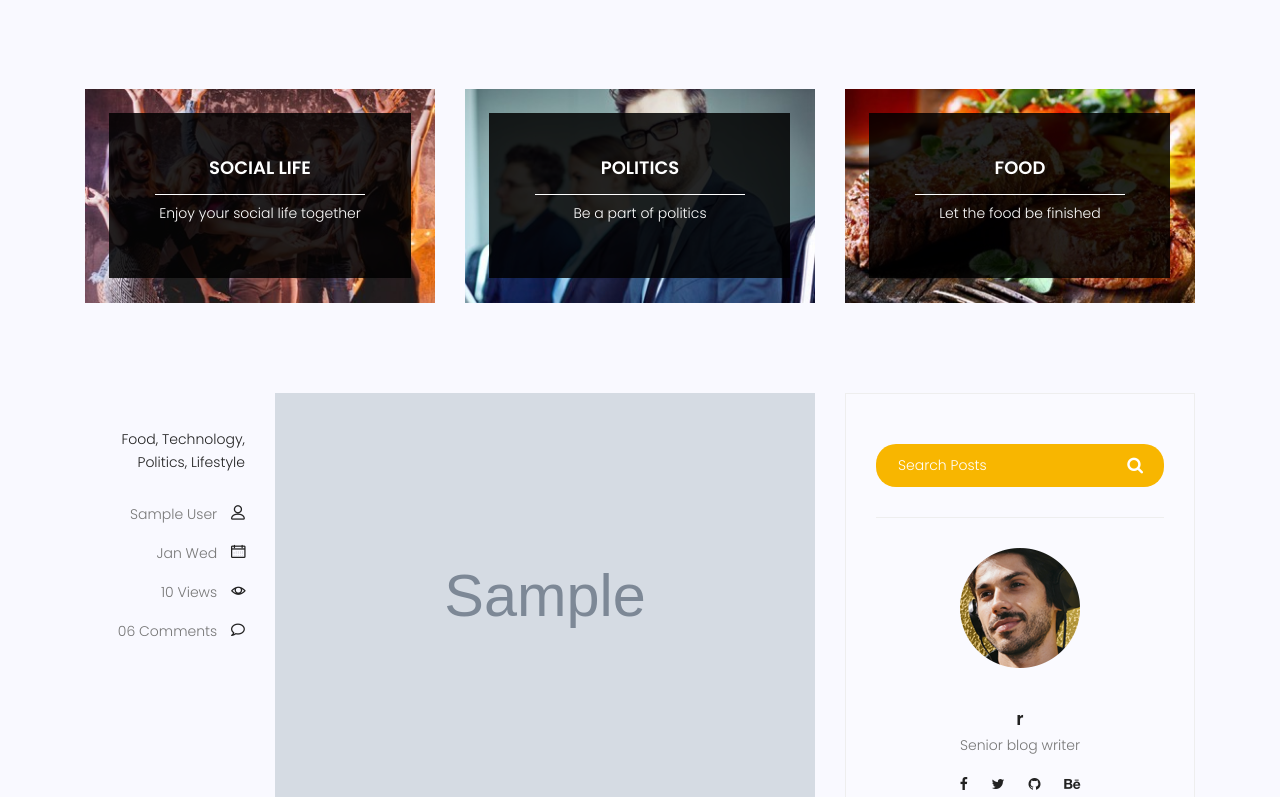
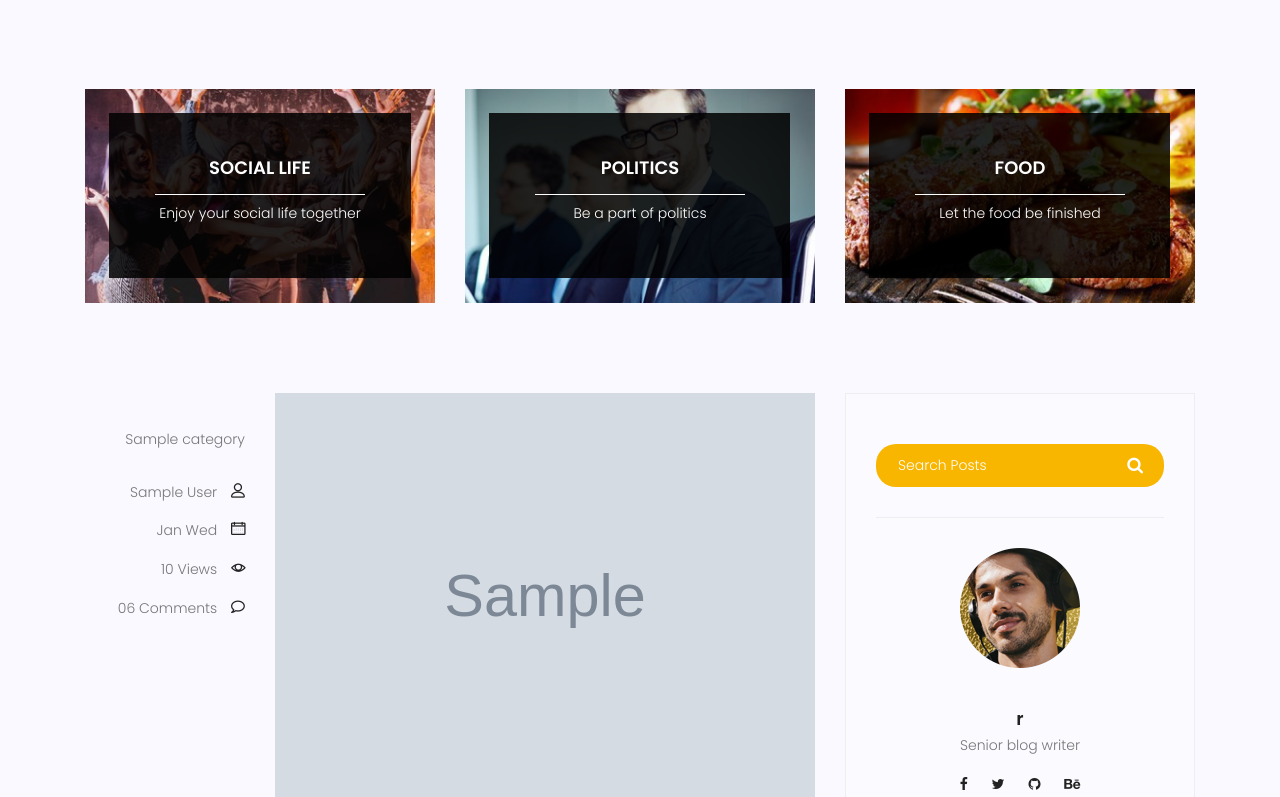
Before and after one commit to farzamasadian/django-mysite1, a Django app: page /blog/ in a window 1280 px wide. Shown: the part 689-1486 px from the top of the page. Run offline with Django 3.2, Linux system fonts and the light colour scheme; tables that the repository leaves empty hold one stand-in row (values such as "Sample post"); grey boxes marked "Sample" are stand-in pictures; some libraries are stand-ins or nearby versions.

Commit message:
category is added.

```diff
--- a/blog/admin.py
+++ b/blog/admin.py
@@ -1,5 +1,5 @@
 from django.contrib import admin
-from .models import Post
+from .models import Post, Category
 
 
 class PostAdmin(admin.ModelAdmin):
@@ -9,4 +9,6 @@ class PostAdmin(admin.ModelAdmin):
     list_filter = ('status','author')
     search_fields = ['title','content']
 
+
+admin.site.register(Category)
 admin.site.register(Post, PostAdmin)
--- a/blog/models.py
+++ b/blog/models.py
@@ -1,13 +1,19 @@
 from django.db import models
 from django.contrib.auth.models import User
 
+
+class Category(models.Model):
+    name = models.CharField(max_length=255)
+
+    def __str__(self):
+        return self.name
 class Post(models.Model):
     title = models.CharField(max_length=255)
     content = models.TextField()
     image = models.ImageField(upload_to='blog/', default='blog/default.jpg')
     author = models.ForeignKey(User, on_delete=models.SET_NULL, null=True)
-    # category
-    # tage
+    category = models.ManyToManyField(Category)
+    # tag
     counted_views = models.IntegerField(default=0)
     status = models.BooleanField(default=False)
     created_date = models.DateTimeField(auto_now_add=True)
--- a/templates/blog/blog-home.html
+++ b/templates/blog/blog-home.html
@@ -93,10 +93,8 @@
 				<div class="single-post row">
 					<div class="col-lg-3  col-md-3 meta-details">
 						<ul class="tags">
-							<li><a href="#">Food,</a></li>
-							<li><a href="#">Technology,</a></li>
-							<li><a href="#">Politics,</a></li>
-							<li><a href="#">Lifestyle</a></li>
+							{{post.category.all | join:", "}}
+
 						</ul>
 						<div class="user-details row">
 							<p class="user-name col-lg-12 col-md-12 col-6"><a href="#">{{post.author.get_full_name}}</a>
```
Also changed, not shown: blog/migrations/0006_auto_20250404_1811.py (added).
